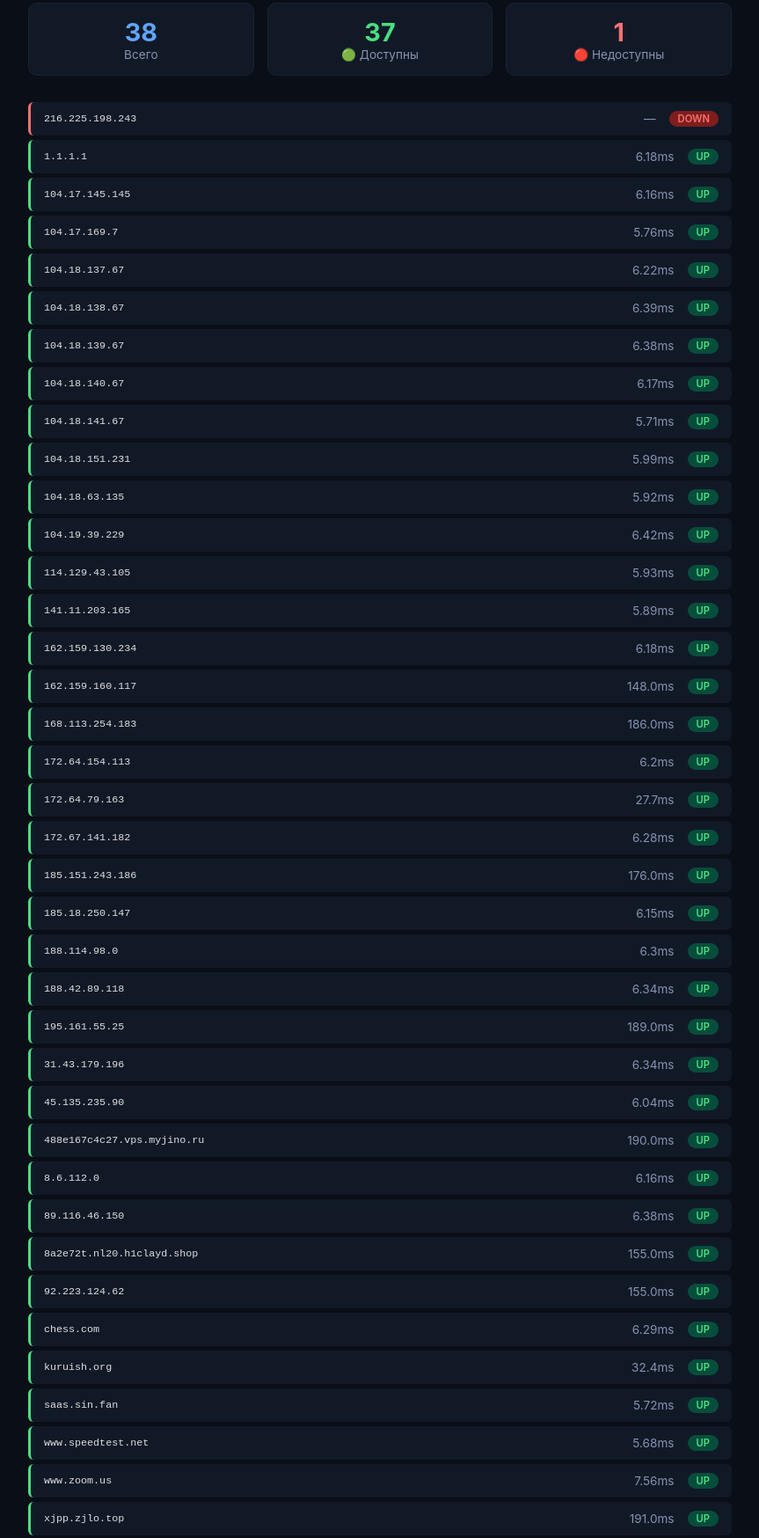
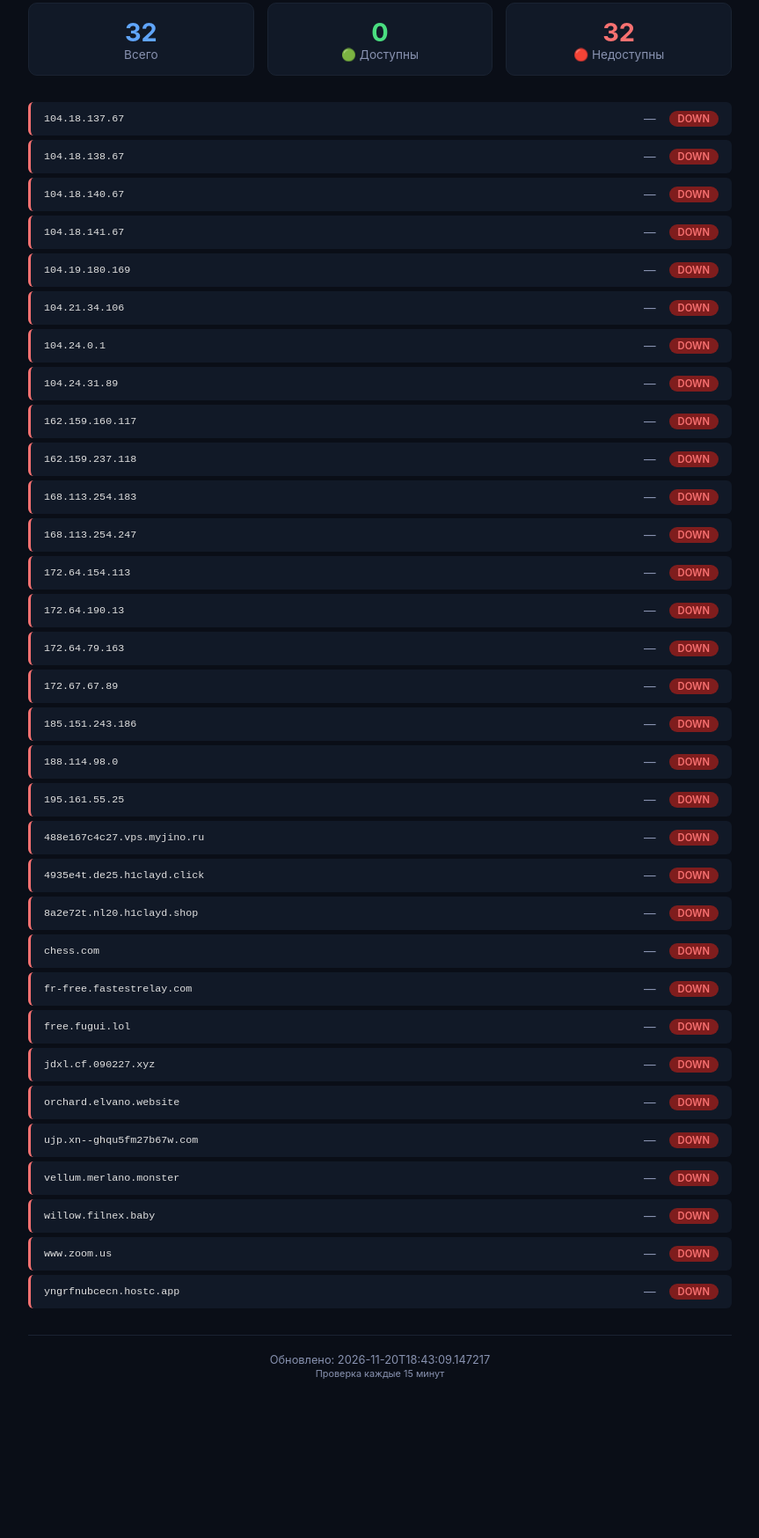
Before and after one commit to defater-123/Def-vpn-Goida, a plain HTML site: page docs/index.html in a window 1280 px wide. Shown: the part 116-1864 px from the top of the page at 88% size, without its empty margins (208-1071 px from the left). After the commit the page ends 1704 px from the top, so only its background shows below. Drawn offline with Linux system fonts and the light colour scheme.

Commit message:
Update status 2026-11-20 18:43

```diff
--- a/docs/index.html
+++ b/docs/index.html
@@ -71,320 +71,272 @@
         <p class="subtitle">Мониторинг доступности VPN серверов</p>
 
         <div class="stats">
-            <div class="stat total"><div class="num">38</div><div class="label">Всего</div></div>
-            <div class="stat up"><div class="num">37</div><div class="label">🟢 Доступны</div></div>
-            <div class="stat down"><div class="num">1</div><div class="label">🔴 Недоступны</div></div>
+            <div class="stat total"><div class="num">32</div><div class="label">Всего</div></div>
+            <div class="stat up"><div class="num">0</div><div class="label">🟢 Доступны</div></div>
+            <div class="stat down"><div class="num">32</div><div class="label">🔴 Недоступны</div></div>
         </div>
 
         <div class="hosts">
 
             <div class="host down">
-                <span class="name">216.225.198.243</span>
+                <span class="name">104.18.137.67</span>
                 <div class="info">
                     <span class="rtt">—</span>
                     <span class="badge down">down</span>
                 </div>
             </div>
 
-            <div class="host up">
-                <span class="name">1.1.1.1</span>
+            <div class="host down">
+                <span class="name">104.18.138.67</span>
                 <div class="info">
-                    <span class="rtt">6.18ms</span>
-                    <span class="badge up">up</span>
+                    <span class="rtt">—</span>
+                    <span class="badge down">down</span>
                 </div>
             </div>
 
-            <div class="host up">
-                <span class="name">104.17.145.145</span>
+            <div class="host down">
+                <span class="name">104.18.140.67</span>
                 <div class="info">
-                    <span class="rtt">6.16ms</span>
-                    <span class="badge up">up</span>
+                    <span class="rtt">—</span>
+                    <span class="badge down">down</span>
                 </div>
             </div>
 
-            <div class="host up">
-                <span class="name">104.17.169.7</span>
+            <div class="host down">
+                <span class="name">104.18.141.67</span>
                 <div class="info">
-                    <span class="rtt">5.76ms</span>
-                    <span class="badge up">up</span>
+                    <span class="rtt">—</span>
+                    <span class="badge down">down</span>
                 </div>
             </div>
 
-            <div class="host up">
-                <span class="name">104.18.137.67</span>
+            <div class="host down">
+                <span class="name">104.19.180.169</span>
                 <div class="info">
-                    <span class="rtt">6.22ms</span>
-                    <span class="badge up">up</span>
+                    <span class="rtt">—</span>
+                    <span class="badge down">down</span>
                 </div>
             </div>
 
-            <div class="host up">
-                <span class="name">104.18.138.67</span>
+            <div class="host down">
+                <span class="name">104.21.34.106</span>
                 <div class="info">
-                    <span class="rtt">6.39ms</span>
-                    <span class="badge up">up</span>
+                    <span class="rtt">—</span>
+                    <span class="badge down">down</span>
                 </div>
             </div>
 
-            <div class="host up">
-                <span class="name">104.18.139.67</span>
+            <div class="host down">
+                <span class="name">104.24.0.1</span>
                 <div class="info">
-                    <span class="rtt">6.38ms</span>
-                    <span class="badge up">up</span>
+                    <span class="rtt">—</span>
+                    <span class="badge down">down</span>
                 </div>
             </div>
 
-            <div class="host up">
-                <span class="name">104.18.140.67</span>
+            <div class="host down">
+                <span class="name">104.24.31.89</span>
                 <div class="info">
-                    <span class="rtt">6.17ms</span>
-                    <span class="badge up">up</span>
+                    <span class="rtt">—</span>
+                    <span class="badge down">down</span>
                 </div>
             </div>
 
-            <div class="host up">
-                <span class="name">104.18.141.67</span>
+            <div class="host down">
+                <span class="name">162.159.160.117</span>
                 <div class="info">
-                    <span class="rtt">5.71ms</span>
-                    <span class="badge up">up</span>
+                    <span class="rtt">—</span>
+                    <span class="badge down">down</span>
                 </div>
             </div>
 
-            <div class="host up">
-                <span class="name">104.18.151.231</span>
+            <div class="host down">
+                <span class="name">162.159.237.118</span>
                 <div class="info">
-                    <span class="rtt">5.99ms</span>
-                    <span class="badge up">up</span>
+                    <span class="rtt">—</span>
+                    <span class="badge down">down</span>
                 </div>
             </div>
 
-            <div class="host up">
-                <span class="name">104.18.63.135</span>
+            <div class="host down">
+                <span class="name">168.113.254.183</span>
                 <div class="info">
-                    <span class="rtt">5.92ms</span>
-                    <span class="badge up">up</span>
+                    <span class="rtt">—</span>
+                    <span class="badge down">down</span>
                 </div>
             </div>
 
-            <div class="host up">
-                <span class="name">104.19.39.229</span>
+            <div class="host down">
+                <span class="name">168.113.254.247</span>
                 <div class="info">
-                    <span class="rtt">6.42ms</span>
-                    <span class="badge up">up</span>
+                    <span class="rtt">—</span>
+                    <span class="badge down">down</span>
                 </div>
             </div>
 
-            <div class="host up">
-                <span class="name">114.129.43.105</span>
+            <div class="host down">
+                <span class="name">172.64.154.113</span>
                 <div class="info">
-                    <span class="rtt">5.93ms</span>
-                    <span class="badge up">up</span>
+                    <span class="rtt">—</span>
+                    <span class="badge down">down</span>
                 </div>
             </div>
 
-            <div class="host up">
-                <span class="name">141.11.203.165</span>
+            <div class="host down">
+                <span class="name">172.64.190.13</span>
                 <div class="info">
-                    <span class="rtt">5.89ms</span>
-                    <span class="badge up">up</span>
+                    <span class="rtt">—</span>
+                    <span class="badge down">down</span>
                 </div>
             </div>
 
-            <div class="host up">
-                <span class="name">162.159.130.234</span>
+            <div class="host down">
+                <span class="name">172.64.79.163</span>
                 <div class="info">
-                    <span class="rtt">6.18ms</span>
-                    <span class="badge up">up</span>
+                    <span class="rtt">—</span>
+                    <span class="badge down">down</span>
                 </div>
             </div>
 
-            <div class="host up">
-                <span class="name">162.159.160.117</span>
+            <div class="host down">
+                <span class="name">172.67.67.89</span>
                 <div class="info">
-                    <span class="rtt">148.0ms</span>
-                    <span class="badge up">up</span>
+                    <span class="rtt">—</span>
+                    <span class="badge down">down</span>
                 </div>
             </div>
 
-            <div class="host up">
-                <span class="name">168.113.254.183</span>
+            <div class="host down">
+                <span class="name">185.151.243.186</span>
                 <div class="info">
-                    <span class="rtt">186.0ms</span>
-                    <span class="badge up">up</span>
+                    <span class="rtt">—</span>
+                    <span class="badge down">down</span>
                 </div>
             </div>
 
-            <div class="host up">
-                <span class="name">172.64.154.113</span>
+            <div class="host down">
+                <span class="name">188.114.98.0</span>
                 <div class="info">
-                    <span class="rtt">6.2ms</span>
-                    <span class="badge up">up</span>
+                    <span class="rtt">—</span>
+                    <span class="badge down">down</span>
                 </div>
             </div>
 
-            <div class="host up">
-                <span class="name">172.64.79.163</span>
+            <div class="host down">
+                <span class="name">195.161.55.25</span>
                 <div class="info">
-                    <span class="rtt">27.7ms</span>
-                    <span class="badge up">up</span>
+                    <span class="rtt">—</span>
+                    <span class="badge down">down</span>
                 </div>
             </div>
 
-            <div class="host up">
-                <span class="name">172.67.141.182</span>
+            <div class="host down">
+                <span class="name">488e167c4c27.vps.myjino.ru</span>
                 <div class="info">
-                    <span class="rtt">6.28ms</span>
-                    <span class="badge up">up</span>
+                    <span class="rtt">—</span>
+                    <span class="badge down">down</span>
                 </div>
             </div>
 
-            <div class="host up">
-                <span class="name">185.151.243.186</span>
+            <div class="host down">
+                <span class="name">4935e4t.de25.h1clayd.click</span>
                 <div class="info">
-                    <span class="rtt">176.0ms</span>
-                    <span class="badge up">up</span>
+                    <span class="rtt">—</span>
+                    <span class="badge down">down</span>
                 </div>
             </div>
 
-            <div class="host up">
-                <span class="name">185.18.250.147</span>
+            <div class="host down">
+                <span class="name">8a2e72t.nl20.h1clayd.shop</span>
                 <div class="info">
-                    <span class="rtt">6.15ms</span>
-                    <span class="badge up">up</span>
+                    <span class="rtt">—</span>
+                    <span class="badge down">down</span>
                 </div>
             </div>
 
-            <div class="host up">
-                <span class="name">188.114.98.0</span>
+            <div class="host down">
+                <span class="name">chess.com</span>
                 <div class="info">
-                    <span class="rtt">6.3ms</span>
-                    <span class="badge up">up</span>
+                    <span class="rtt">—</span>
+                    <span class="badge down">down</span>
                 </div>
             </div>
 
-            <div class="host up">
-                <span class="name">188.42.89.118</span>
+            <div class="host down">
+                <span class="name">fr-free.fastestrelay.com</span>
                 <div class="info">
-                    <span class="rtt">6.34ms</span>
-                    <span class="badge up">up</span>
+                    <span class="rtt">—</span>
+                    <span class="badge down">down</span>
                 </div>
             </div>
 
-            <div class="host up">
-                <span class="name">195.161.55.25</span>
+            <div class="host down">
+                <span class="name">free.fugui.lol</span>
                 <div class="info">
-                    <span class="rtt">189.0ms</span>
-                    <span class="badge up">up</span>
+                    <span class="rtt">—</span>
+                    <span class="badge down">down</span>
                 </div>
             </div>
 
-            <div class="host up">
-                <span class="name">31.43.179.196</span>
+            <div class="host down">
+                <span class="name">jdxl.cf.090227.xyz</span>
                 <div class="info">
-                    <span class="rtt">6.34ms</span>
-                    <span class="badge up">up</span>
+                    <span class="rtt">—</span>
+                    <span class="badge down">down</span>
                 </div>
             </div>
 
-            <div class="host up">
-                <span class="name">45.135.235.90</span>
+            <div class="host down">
+                <span class="name">orchard.elvano.website</span>
                 <div class="info">
-                    <span class="rtt">6.04ms</span>
-                    <span class="badge up">up</span>
+                    <span class="rtt">—</span>
+                    <span class="badge down">down</span>
                 </div>
             </div>
 
-            <div class="host up">
-                <span class="name">488e167c4c27.vps.myjino.ru</span>
+            <div class="host down">
+                <span class="name">ujp.xn--ghqu5fm27b67w.com</span>
                 <div class="info">
-                    <span class="rtt">190.0ms</span>
-                    <span class="badge up">up</span>
+                    <span class="rtt">—</span>
+                    <span class="badge down">down</span>
                 </div>
             </div>
 
-            <div class="host up">
-                <span class="name">8.6.112.0</span>
+            <div class="host down">
+                <span class="name">vellum.merlano.monster</span>
                 <div class="info">
-                    <span class="rtt">6.16ms</span>
-                    <span class="badge up">up</span>
+                    <span class="rtt">—</span>
+                    <span class="badge down">down</span>
                 </div>
             </div>
 
-            <div class="host up">
-                <span class="name">89.116.46.150</span>
+            <div class="host down">
+                <span class="name">willow.filnex.baby</span>
                 <div class="info">
-                    <span class="rtt">6.38ms</span>
-                    <span class="badge up">up</span>
+                    <span class="rtt">—</span>
+                    <span class="badge down">down</span>
                 </div>
             </div>
 
-            <div class="host up">
-                <span class="name">8a2e72t.nl20.h1clayd.shop</span>
+            <div class="host down">
+                <span class="name">www.zoom.us</span>
                 <div class="info">
-                    <span class="rtt">155.0ms</span>
-                    <span class="badge up">up</span>
+                    <span class="rtt">—</span>
+                    <span class="badge down">down</span>
                 </div>
             </div>
 
-            <div class="host up">
-                <span class="name">92.223.124.62</span>
+            <div class="host down">
+                <span class="name">yngrfnubcecn.hostc.app</span>
                 <div class="info">
-                    <span class="rtt">155.0ms</span>
-                    <span class="badge up">up</span>
-                </div>
-            </div>
-
-            <div class="host up">
-                <span class="name">chess.com</span>
-                <div class="info">
-                    <span class="rtt">6.29ms</span>
-                    <span class="badge up">up</span>
-                </div>
-            </div>
-
-            <div class="host up">
-                <span class="name">kuruish.org</span>
-                <div class="info">
-                    <span class="rtt">32.4ms</span>
-                    <span class="badge up">up</span>
-                </div>
-            </div>
-
-            <div class="host up">
-                <span class="name">saas.sin.fan</span>
-                <div class="info">
-                    <span class="rtt">5.72ms</span>
-                    <span class="badge up">up</span>
-                </div>
-            </div>
-
-            <div class="host up">
-                <span class="name">www.speedtest.net</span>
-                <div class="info">
-                    <span class="rtt">5.68ms</span>
-                    <span class="badge up">up</span>
-                </div>
-            </div>
-
-            <div class="host up">
-                <span class="name">www.zoom.us</span>
-                <div class="info">
-                    <span class="rtt">7.56ms</span>
-                    <span class="badge up">up</span>
-                </div>
-            </div>
-
-            <div class="host up">
-                <span class="name">xjpp.zjlo.top</span>
-                <div class="info">
-                    <span class="rtt">191.0ms</span>
-                    <span class="badge up">up</span>
+                    <span class="rtt">—</span>
+                    <span class="badge down">down</span>
                 </div>
             </div>
 
         </div>
         <div class="footer">
-            Обновлено: 2026-11-20T10:29:54.507873<br>
+            Обновлено: 2026-11-20T18:43:09.147217<br>
             <span style="font-size:0.85em;">Проверка каждые 15 минут</span>
         </div>
     </div>
```
Also changed, not shown: data/status.json (+113 -137 lines).
